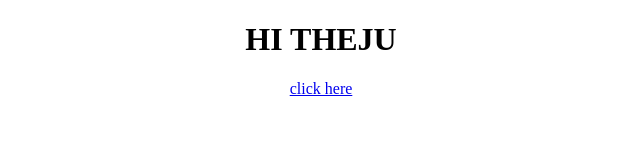
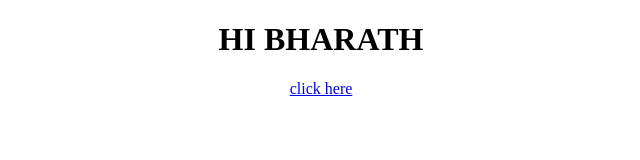
Before and after one commit to sanjaygowdam08/sis, a plain HTML site: page index.html in a window 1280 px wide. Shown: the whole page, without its empty margins (319-959 px from the left). Drawn offline with Linux system fonts and the light colour scheme.

Commit message:
Update index.html

```diff
--- a/index.html
+++ b/index.html
@@ -7,7 +7,7 @@
     <title>SISTER</title>
 </head>
 <body>
-    <center><h1>HI THEJU</h1>
+    <center><h1>HI BHARATH</h1>
 <a href="index4.html">click here</a></center>
 </body>
 </html>
```
